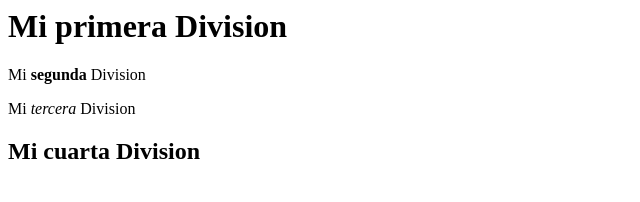
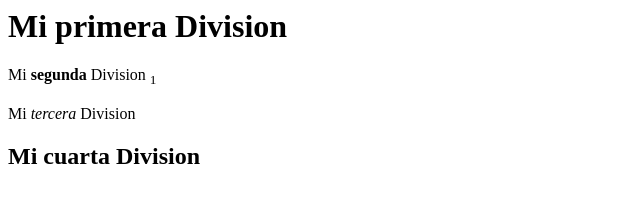
Before and after one commit to Jonathanrestrepo24/programacionoche.github.io, a plain HTML site: page index.html in a window 1280 px wide. Shown: the whole page, without its empty margins (0-640 px from the left). Drawn offline with Linux system fonts and the light colour scheme.

Commit message:
agregando un sub en la division

```diff
--- a/index.html
+++ b/index.html
@@ -5,7 +5,7 @@
 
 	<body>
 		<div><p><h1>Mi primera Division</h1></p></div>
-		<div><p>Mi <b>segunda</b> Division</p></div>
+		<div><p>Mi <b>segunda</b> Division <sub>1</sub></p></div>
 		<div><p>Mi <em>tercera</em> Division</p></div>
 		<div><p><h2>Mi cuarta Division</h2></p></div>
 	</body>
```
